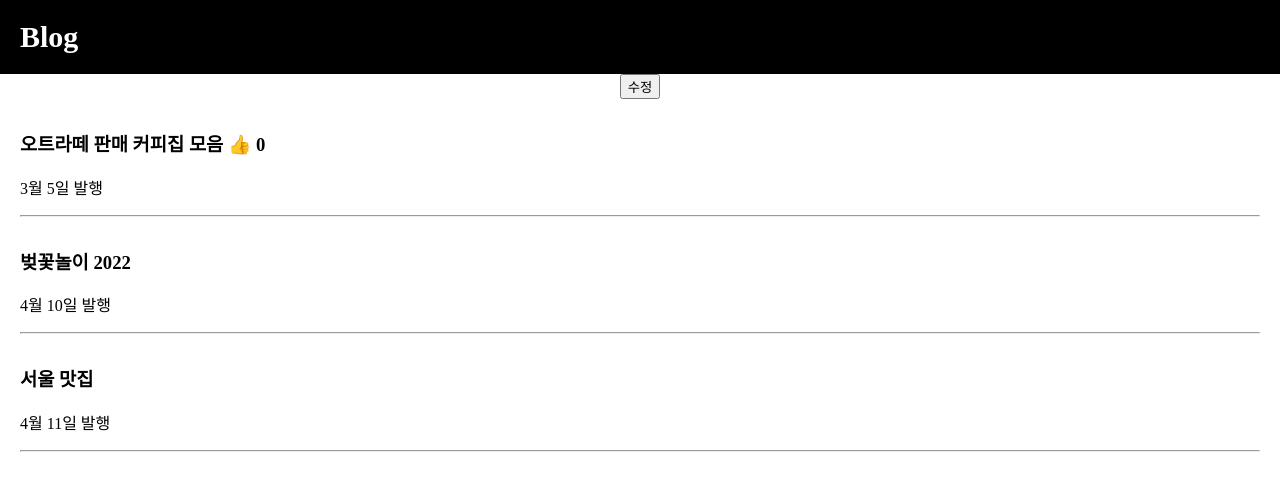
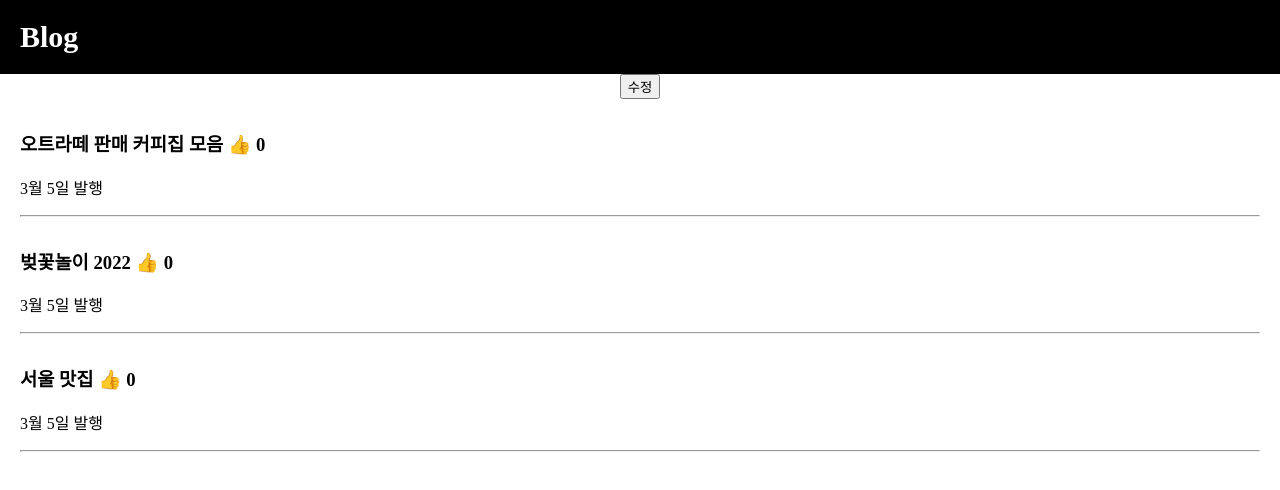
Before and after one commit to kalmtalyst/blog-ex, a React (Create React App) app: page / in a window 1280 px wide. Shown: the top 490 px of the page. Built offline with nearby package versions, Linux system fonts and the light colour scheme.

Commit message:
refactor: use map for repeating elements

```diff
--- a/src/App.js
+++ b/src/App.js
@@ -24,27 +24,19 @@ function App() {
       </section>
       <button onClick={editTitle}>수정</button>
       <section>
-        <div className="post-list">
+        {title.map((title) => (
+          <div className="post-list" key={title}>
             <h3>
-            {title[0]}
+              {title}
               <span onClick={addLike}> 👍 </span>
               {likes}
             </h3>
             <p>3월 5일 발행</p>
             <hr />
           </div>
-        <div className="post-list">
-          <h3>{title[1]}</h3>
-          <p>4월 10일 발행</p>
-          <hr />
-        </div>
-        <div className="post-list">
-          <h3 onClick={() => setModal(true)}>{title[2]}</h3>
-          <p>4월 11일 발행</p>
-          <hr />
-        </div>
+        ))}
       </section>
-      {modal === true ? <Modal title={title}></Modal> : null}
+      {/* {modal === true ? <Modal title={title}></Modal> : null} */}
     </div>
   );
 }
```
Lines whose indentation alone changed are shown as unchanged.
